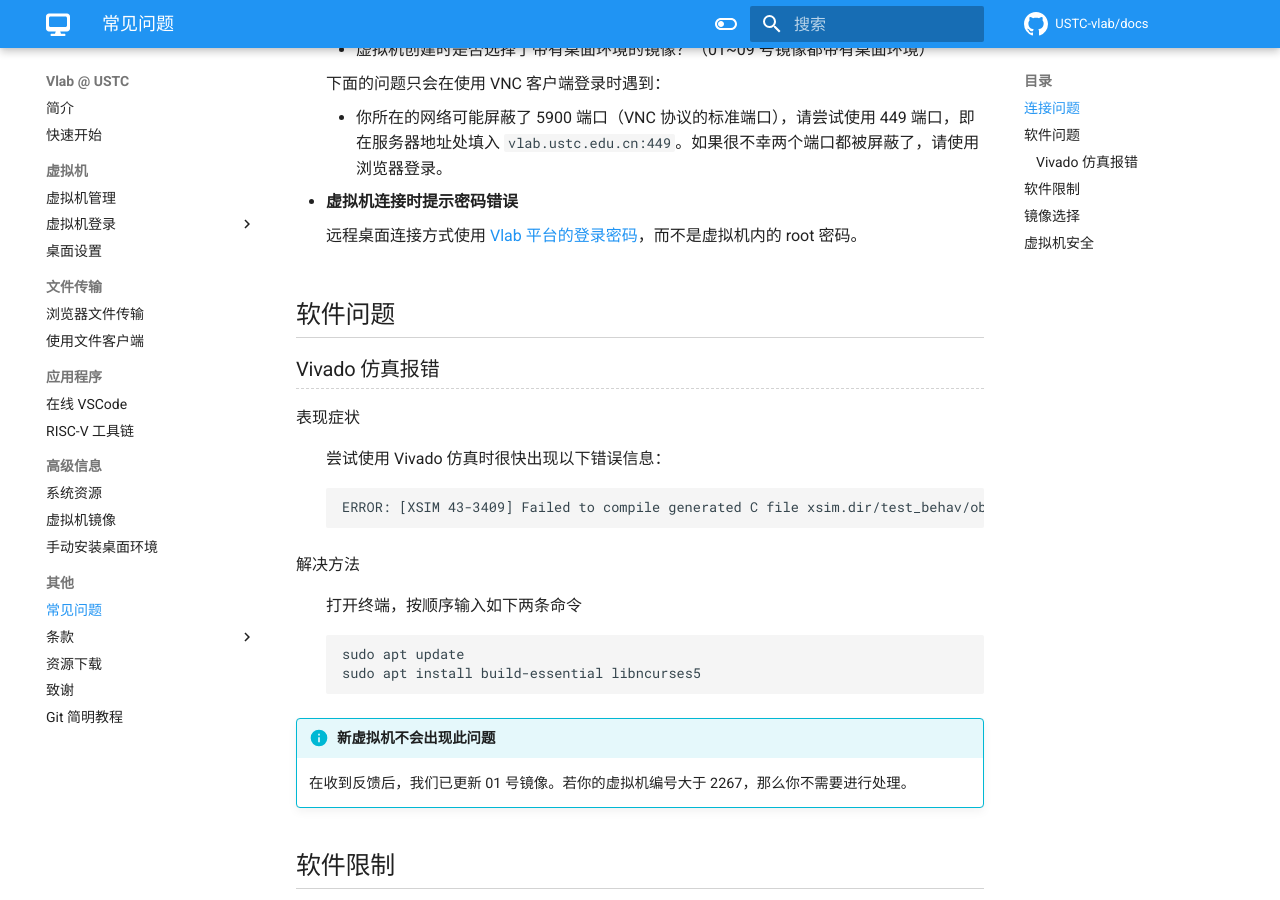
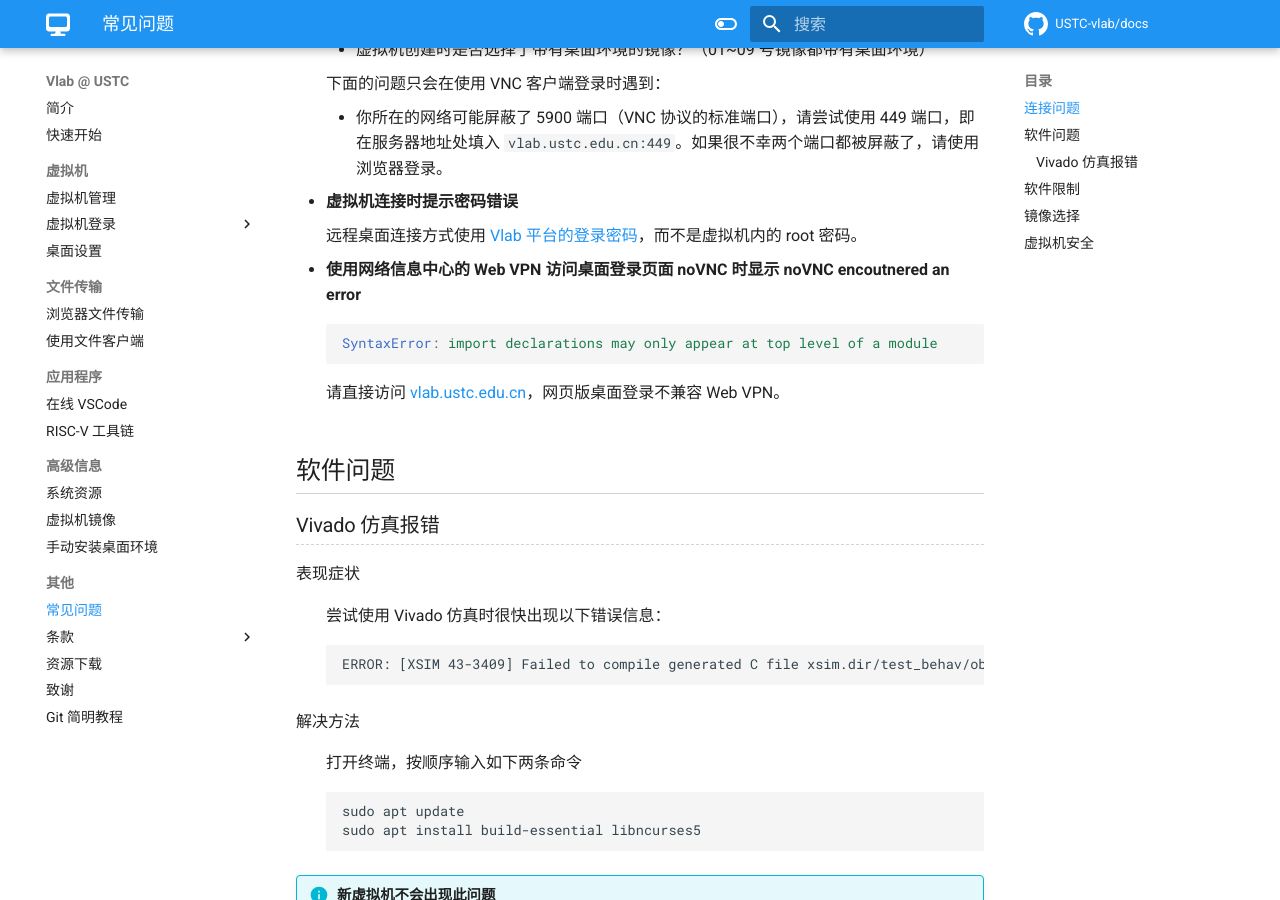
Before and after one commit to USTC-vlab/docs, an MkDocs documentation site: the page built from docs/vm/faq.md, in a window 1280 px wide and 900 px high, scrolled down 308 px. Built offline with MkDocs 1.6.1 and Material for MkDocs 9.7.7, drawn with Linux system fonts in a browser that asks for light colours; comment, search, counter and statistics services are not loaded.

Commit message:
faq: noVNC incompatible with webvpn

````diff
--- a/docs/vm/faq.md
+++ b/docs/vm/faq.md
@@ -16,6 +16,14 @@
 - **虚拟机连接时提示密码错误**
 
     远程桌面连接方式使用 [Vlab 平台的登录密码](web.md#change-password)，而不是虚拟机内的 root 密码。
+
+- **使用网络信息中心的 Web VPN 访问桌面登录页面 noVNC 时显示 noVNC encoutnered an error**
+
+    ```yaml
+    SyntaxError: import declarations may only appear at top level of a module
+    ```
+
+    请直接访问 [vlab.ustc.edu.cn](https://vlab.ustc.edu.cn/)，网页版桌面登录不兼容 Web VPN。
 
 ## 软件问题 {#software}
 
````
